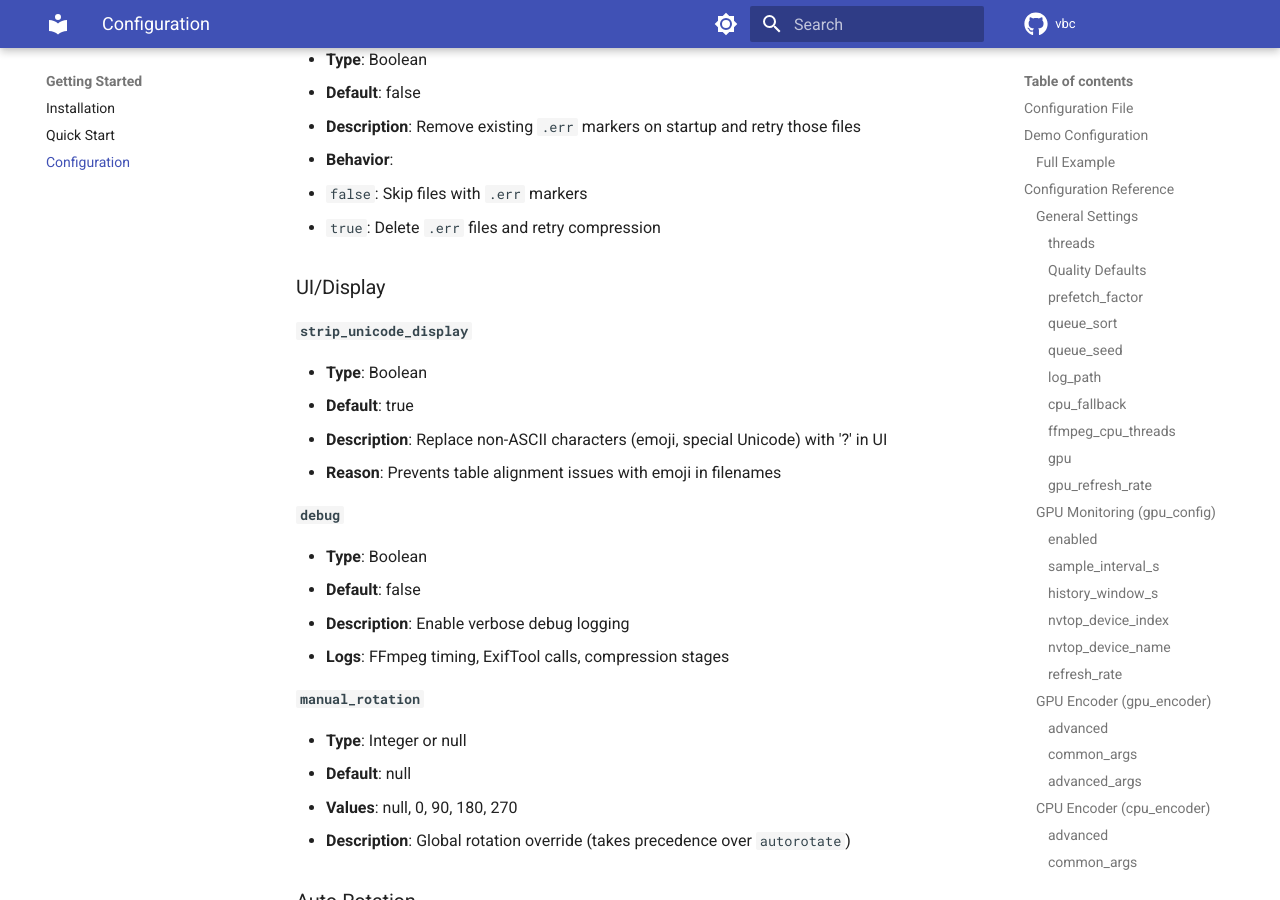
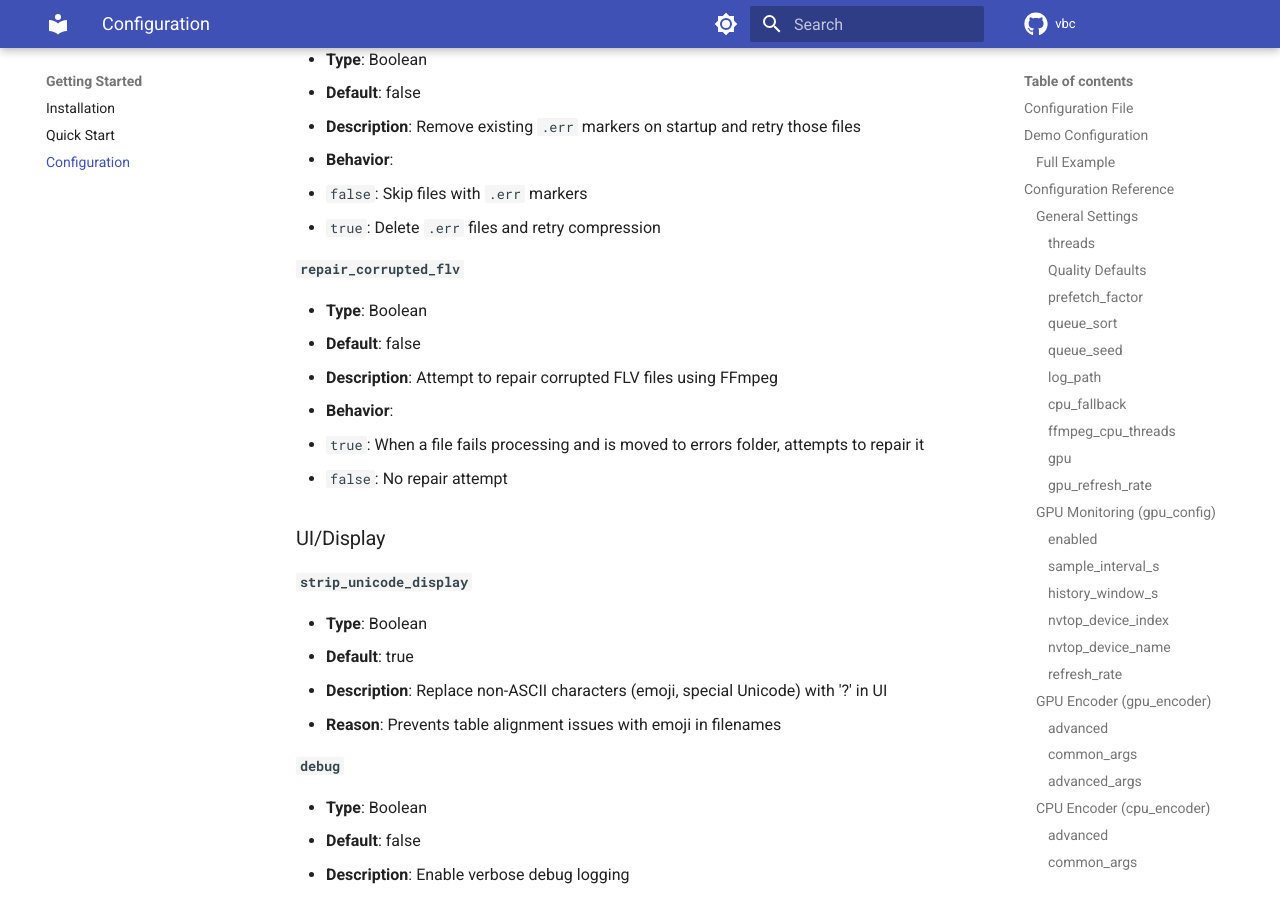
Before and after one commit to hipotures/vbc, an MkDocs documentation site: the page built from docs/getting-started/configuration.md, in a window 1280 px wide and 900 px high, scrolled down 12371 px. Built offline with MkDocs 1.6.1 and Material for MkDocs 9.7.7, drawn with Linux system fonts in a browser that asks for light colours; comment, search, counter and statistics services are not loaded.

Commit message:
docs(config): add documentation for repair_corrupted_flv option

```diff
--- a/docs/getting-started/configuration.md
+++ b/docs/getting-started/configuration.md
@@ -452,6 +452,14 @@ Dashboard display settings.
   - `false`: Skip files with `.err` markers
   - `true`: Delete `.err` files and retry compression
 
+#### `repair_corrupted_flv`
+- **Type**: Boolean
+- **Default**: false
+- **Description**: Attempt to repair corrupted FLV files using FFmpeg
+- **Behavior**:
+  - `true`: When a file fails processing and is moved to errors folder, attempts to repair it
+  - `false`: No repair attempt
+
 ### UI/Display
 
 #### `strip_unicode_display`
```
